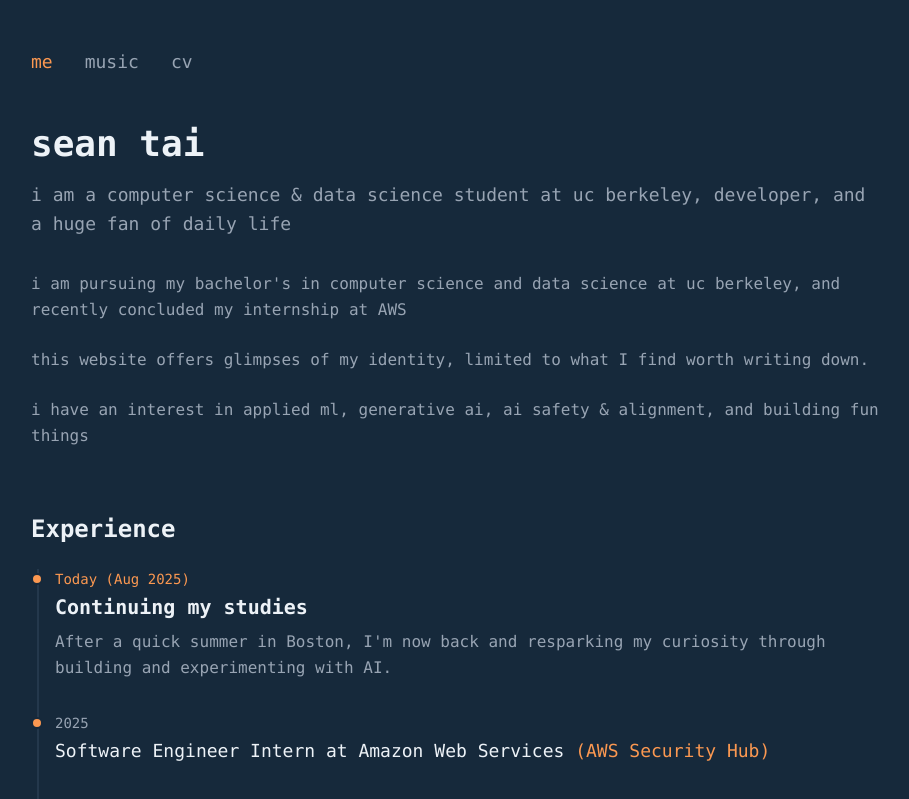
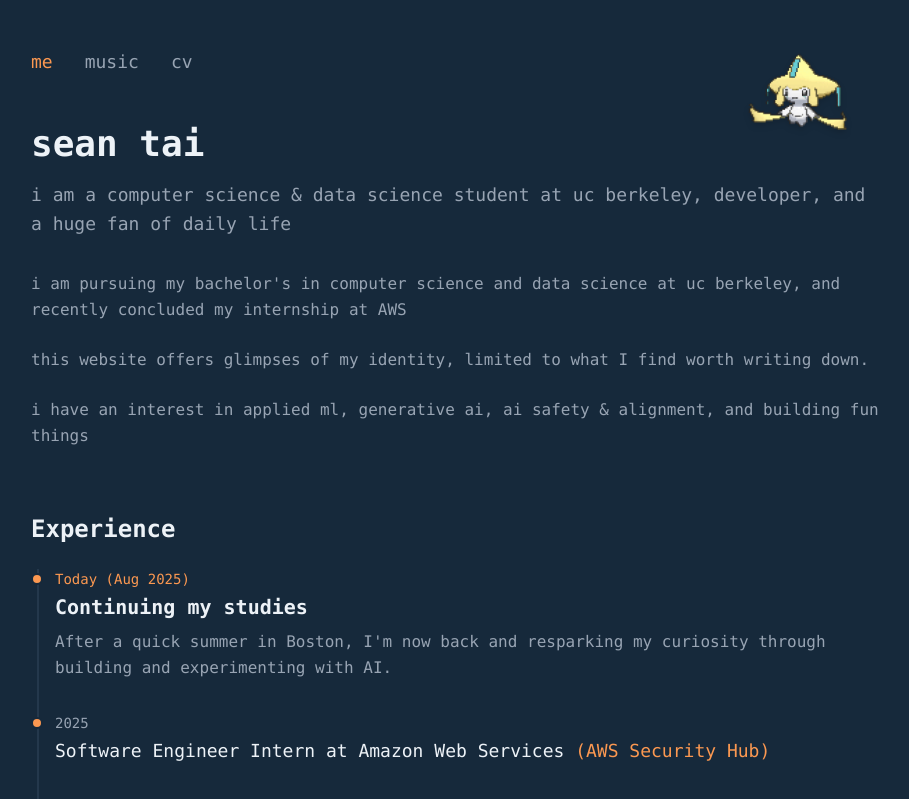
Before and after one commit to seantai1/seantai1.github.io, a React (Vite) app: page / in a window 1280 px wide. Shown: the top 799 px of the page, without its empty margins (185-1094 px from the left). Built offline with nearby package versions, Linux system fonts and the light colour scheme.

Commit message:
few changes

```diff
--- /dev/null
+++ b/src/components/Jirachi.tsx
@@ -0,0 +1,18 @@
+import { useState } from "react";
+
+const Jirachi = () => {
+  const [visible, setVisible] = useState(true);
+
+  if (!visible) return null;
+
+  return (
+    <img
+      src="/jirachi.gif"
+      alt="Jirachi pixel sprite"
+      className="absolute top-10 right-10 z-50 w-24 md:w-32 select-none pointer-events-none drop-shadow-md"
+      onError={() => setVisible(false)}
+    />
+  );
+};
+
+export default Jirachi;
--- a/src/components/Music.tsx
+++ b/src/components/Music.tsx
@@ -10,8 +10,7 @@ const Music = () => {
 
       <div className="space-y-6">
         <p className="text-muted-foreground leading-relaxed">
-          music is one of the most engaging forms of art and storytelling. discovering
-          artists and attending live shows, this is just a snippet
+          discovering artists and attending live shows, this is just a snippet
         </p>
 
         <div className="space-y-8">
--- a/src/pages/Index.tsx
+++ b/src/pages/Index.tsx
@@ -3,6 +3,7 @@ import Navigation from "@/components/Navigation";
 import About from "@/components/About";
 import Music from "@/components/Music";
 import CV from "@/components/CV";
+import Jirachi from "@/components/Jirachi";
 
 const Index = () => {
   const [activeTab, setActiveTab] = useState("about");
@@ -22,7 +23,8 @@ const Index = () => {
 
   return (
     <div className="min-h-screen bg-background">
-      <div className="max-w-4xl mx-auto px-6 py-12">
+      <div className="relative max-w-4xl mx-auto px-6 py-12">
+        <Jirachi />
         <Navigation activeTab={activeTab} onTabChange={setActiveTab} />
         <main>{renderContent()}</main>
       </div>
```
Also changed, not shown: public/jirachi.gif (added).
